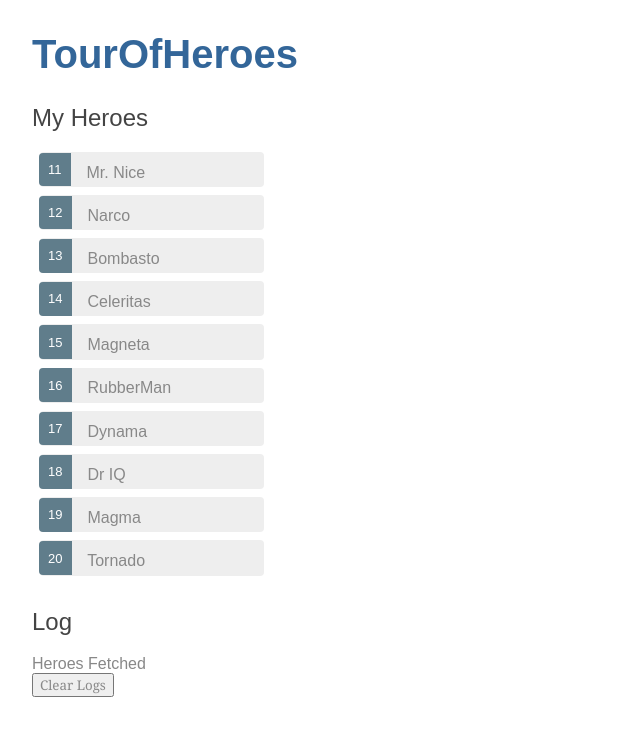
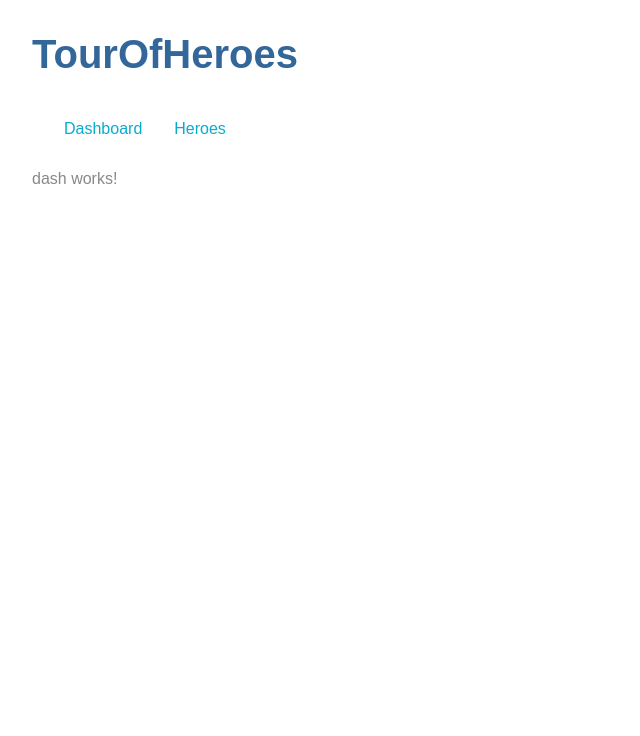
Before and after one commit to akhilNandanavanam/TourOfHeroes, an Angular app in the folder TourOfHeroes/: page /dash in a window 1280 px wide. Before the commit this address led to /. Shown: the top 736 px of the page, without its empty margins (0-640 px from the left). Built offline with nearby package versions, Linux system fonts and the light colour scheme.

Commit message:
Added Routing

```diff
--- a/TourOfHeroes/src/app/app-routing.module.ts
+++ b/TourOfHeroes/src/app/app-routing.module.ts
@@ -1,10 +1,24 @@
 import { NgModule } from '@angular/core';
-import { Routes, RouterModule } from '@angular/router';
+import { Routes, RouterModule, Route } from '@angular/router';
+import { HeroesComponent } from './heroes/heroes.component';
+import { DashComponent } from './dash/dash.component';
 
-const routes: Routes = [];
+const routes: Routes = [
+  {
+    path: 'dash',
+    component:  DashComponent
+
+  },
+  {
+    path: 'heroes',
+    component : HeroesComponent
+  }
+];
 
 @NgModule({
   imports: [RouterModule.forRoot(routes)],
   exports: [RouterModule]
 })
-export class AppRoutingModule { }
+export class AppRoutingModule {
+
+}
--- a/TourOfHeroes/src/app/app.component.html
+++ b/TourOfHeroes/src/app/app.component.html
@@ -1,5 +1,10 @@
 <!--The content below is only a placeholder and can be replaced.-->
 <h1>{{ title }}</h1>
-<app-heroes></app-heroes>
-<app-messages></app-messages>
+<nav>
+        <a routerLink="/dash" class="navLink">Dashboard</a>
+        <a routerLink="/heroes" class="navLink">Heroes</a>
+
+</nav>
+
+
 <router-outlet></router-outlet>
--- a/TourOfHeroes/src/app/app.component.scss
+++ b/TourOfHeroes/src/app/app.component.scss
@@ -0,0 +1,12 @@
+nav{
+    padding: 1em;
+
+}
+.navLink{
+    padding: 1em;
+    text-decoration: none;
+    color: #0aabce;
+}
+.selected{
+    background-color: #aeaeae;
+}
--- a/TourOfHeroes/src/app/app.module.ts
+++ b/TourOfHeroes/src/app/app.module.ts
@@ -7,12 +7,14 @@ import { HeroesComponent } from './heroes/heroes.component';
 import { HeroDetailComponent } from './hero-detail/hero-detail.component';
 import { HeroService } from "./hero.service";
 import { MessagesComponent } from './messages/messages.component';
+import { DashComponent } from './dash/dash.component';
 @NgModule({
   declarations: [
     AppComponent,
     HeroesComponent,
     HeroDetailComponent,
-    MessagesComponent
+    MessagesComponent,
+    DashComponent
   ],
   imports: [
     BrowserModule,
--- /dev/null
+++ b/TourOfHeroes/src/app/dash/dash.component.html
@@ -0,0 +1,3 @@
+<p>
+  dash works!
+</p>
--- /dev/null
+++ b/TourOfHeroes/src/app/dash/dash.component.ts
@@ -0,0 +1,15 @@
+import { Component, OnInit } from '@angular/core';
+
+@Component({
+  selector: 'app-dash',
+  templateUrl: './dash.component.html',
+  styleUrls: ['./dash.component.scss']
+})
+export class DashComponent implements OnInit {
+
+  constructor() { }
+
+  ngOnInit() {
+  }
+
+}
--- a/TourOfHeroes/src/app/heroes/heroes.component.html
+++ b/TourOfHeroes/src/app/heroes/heroes.component.html
@@ -6,3 +6,4 @@
   </ul>
 
   <app-hero-detail [hero]="selectedHero"></app-hero-detail>
+  <app-messages></app-messages>
```
Also changed, not shown: TourOfHeroes/src/app/dash/dash.component.scss (added), 1 other file (tests, documents, lock files or other folders).
